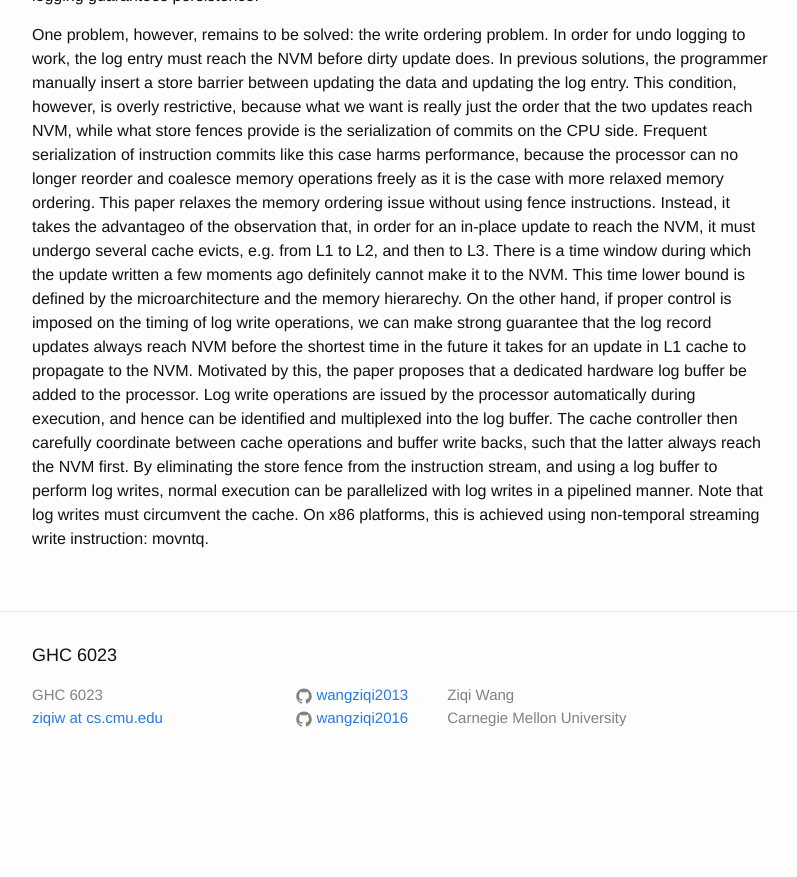
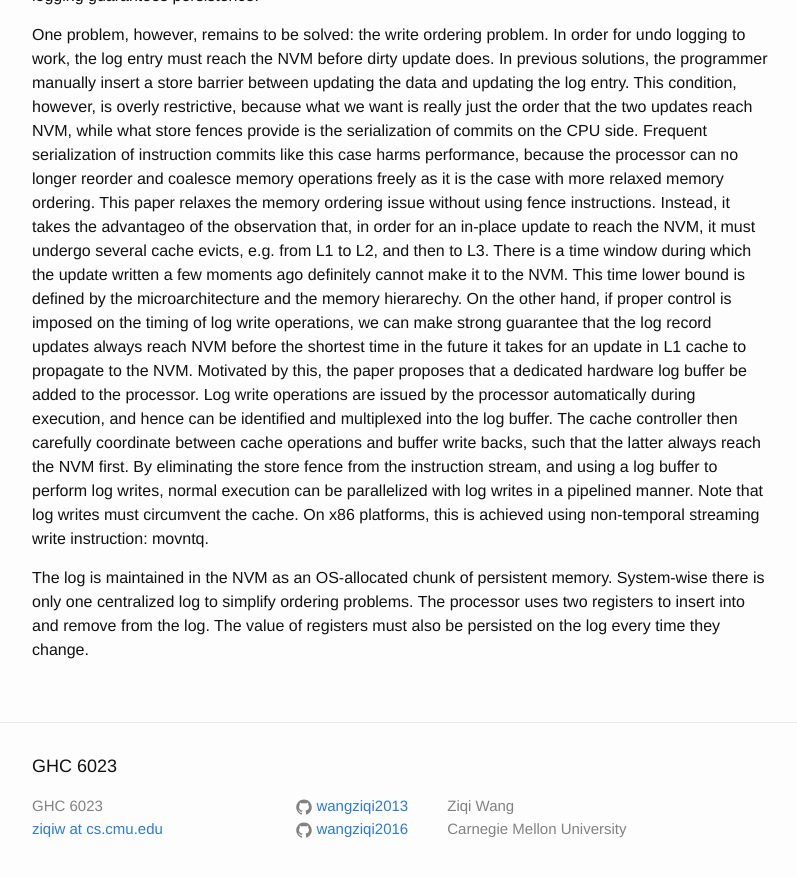
Before and after one commit to wangziqi2013/wangziqi2013.github.io, a Jekyll site: the page built from _posts/2019-01-14-steal-no-force.markdown, in a window 1280 px wide and 900 px high, scrolled down 1795 px. Shown: the top 877 px of the window, without its empty margins (238-1035 px from the left). Built offline with Jekyll 4.4.1, drawn with Linux system fonts in a browser that asks for light colours; before the commit the page ends 2584 px from its top, so only the background shows below that.

Commit message:
Adding log

```diff
--- a/_posts/2019-01-14-steal-no-force.markdown
+++ b/_posts/2019-01-14-steal-no-force.markdown
@@ -77,3 +77,7 @@ operations and buffer write backs, such that the latter always reach the NVM fir
 from the instruction stream, and using a log buffer to perform log writes, normal execution can be parallelized with
 log writes in a pipelined manner. Note that log writes must circumvent the cache. On x86 platforms, this is achieved
 using non-temporal streaming write instruction: movntq.
+
+The log is maintained in the NVM as an OS-allocated chunk of persistent memory. System-wise there is only one centralized log
+to simplify ordering problems. The processor uses two registers to insert into and remove from the log. The value of registers
+must also be persisted on the log every time they change.
```
